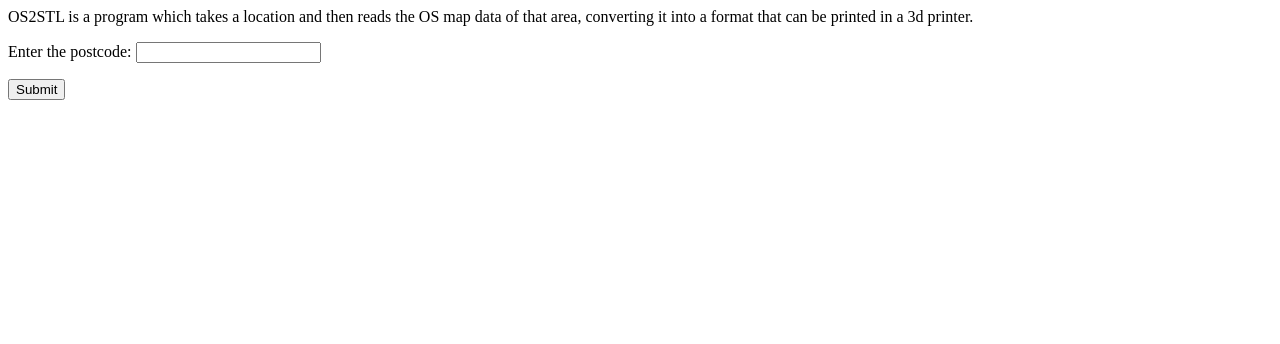
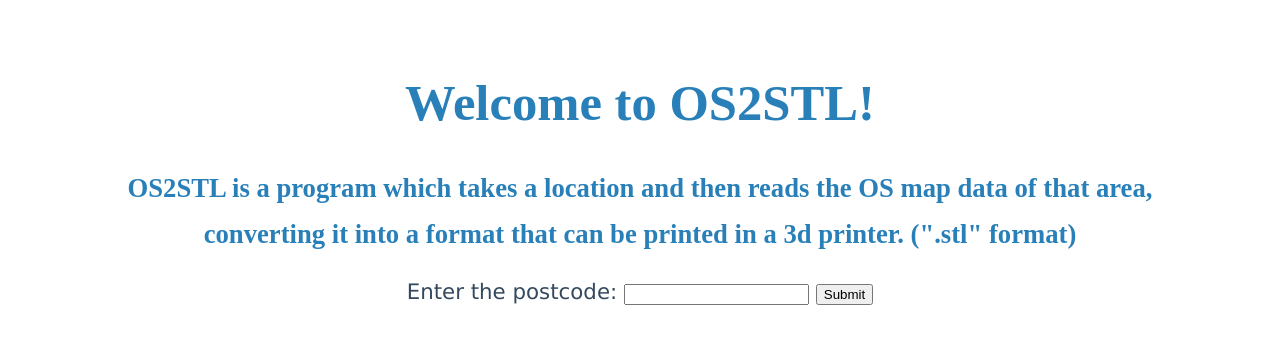
Before and after one commit to RobertABT/heightmapwebapp, a website: page public/index.html in a window 1280 px wide. Drawn offline with nearby package versions, Linux system fonts and the light colour scheme; no server answers.

Commit message:
Made things look nice

```diff
--- /dev/null
+++ b/public/index.css
@@ -0,0 +1,47 @@
+
+/*Height Map Styles*/
+
+body {
+    font-family: "Arial";
+    text-align:center;
+    }
+
+h1,h5{
+    font-family: "surrounding-reg";
+    }
+
+h1{
+    font-size: 38pt;
+	color: #2980B9;
+	line-height: 60pt;
+    }
+
+h5{
+	font-size: 20pt;
+	font-weight: 600;
+	color: #2980B9;
+	line-height: 1pt;
+	}
+
+p {
+    color: #34495E;
+    font-family: "Verdana";
+    font-size: 16pt;
+    }
+
+#container{
+    margin-top: 5%;
+    }
+
+font-face{
+    font-family: "surrounding-reg";
+    src: url(SurroundingRegular.otf);
+    }
+
+/*html {
+  background: url(Wallpaper.jpg) no-repeat center center fixed;
+  -webkit-background-size: cover;
+  -moz-background-size: cover;
+  -o-background-size: cover;
+  background-size: cover;
+}*/
--- a/public/index.html
+++ b/public/index.html
@@ -1,6 +1,6 @@
 <html xmlns="http://www.w3.org/1999/xhtml">
   <head>
-    <title>HeightMap2STL</title>
+    <title>OS2STL</title>
         <script src="/socket.io/socket.io.js"></script>
     <script>
       var socket = io.connect('/');
@@ -11,14 +11,19 @@
         socket.emit('postCode', {'code':document.getElementById('postcode').value});
       }
     </script>
+    <link href="index.css" rel="stylesheet" type="text/css" media="screen" />
   </head>
+  <div id=container>
   <body>
     <form id="form1" onSubmit="return false">
-      <p> OS2STL is a program which takes a location and then reads the OS map data of that area, converting it into a format that can be printed in a 3d printer. </p>
-       <p>Enter the postcode:       <input type="text" id="postcode"/></p>
+       <h1>Welcome to OS2STL!</h1>
+       <h5> OS2STL is a program which takes a location and then reads the OS map data of that area,</h5>
+       <h5>converting it into a format that can be printed in a 3d printer.  (".stl" format)</h5>
+       <p>Enter the postcode:       <input type="text" id="postcode"/>  <input type="submit" onClick="submitPostCode()" value="Submit"/></p>
        <!--<p><em>or</em> Enter an OS grid reference <input type="text" name="OSgridref"/></p>
        <p>Provide a vertical scale value (5 is good): <input type="text" name="scale" value="5" size="5" /></p>-->
-       <p><input type="submit" onClick="submitPostCode()" value="Submit"/></p>
+       <p></p>
      </form>
   </body>
+  </div>
 </html>
```
Also changed, not shown: public/SurroundingRegular.otf (added), public/Wallpaper.jpg (added).
